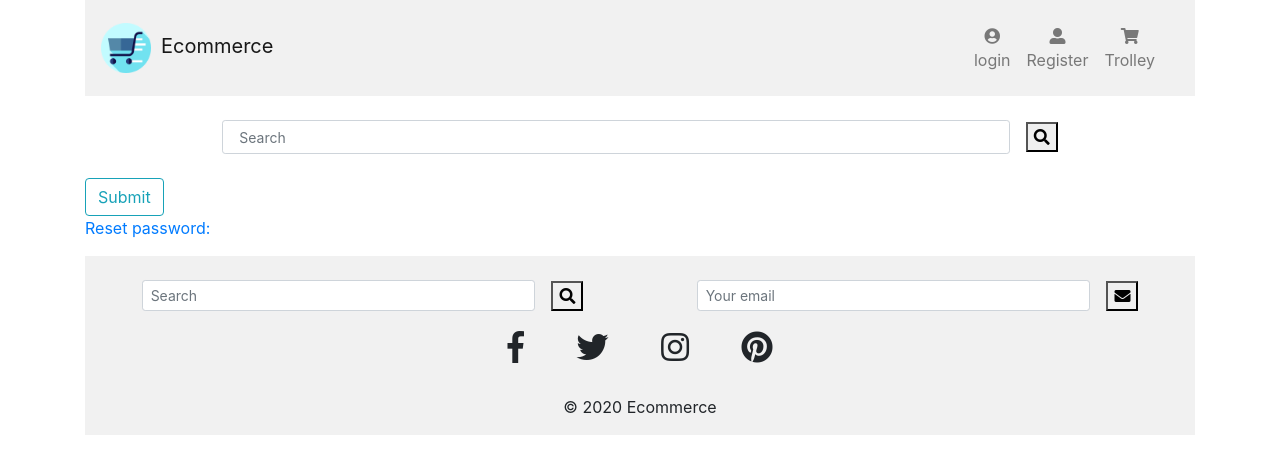
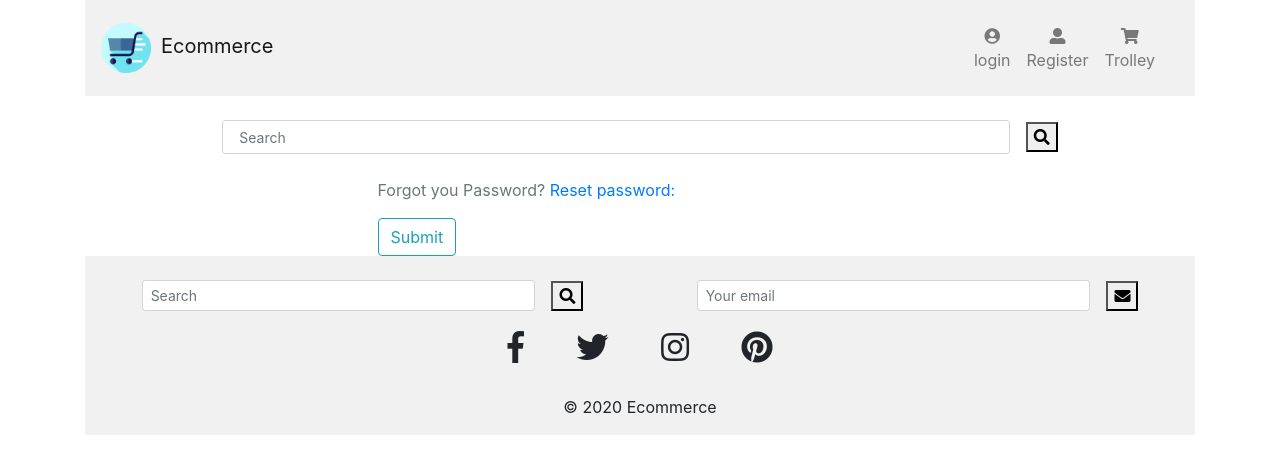
Before and after one commit to Luciano-Lima/ecommerce, a Django app: template accounts/templates/login.html in a window 1280 px wide. Shown: the top 474 px of the page. Run offline with Django 3.2, Linux system fonts and the light colour scheme; the template is opened without the code that fills it, so the values that code supplies are empty; some libraries are stand-ins or nearby versions.

Commit message:
Added password reset

```diff
--- a/accounts/templates/login.html
+++ b/accounts/templates/login.html
@@ -1,16 +1,23 @@
 {% extends 'base.html' %}
+{% load bootstrap_tags %}
+{% block page_title %}Login{% endblock %}
 
-{% load bootstrap_tags %}
 
-{% block page_title %}Login Page{% endblock %}
 
 
 
 {% block content %}
-<form method="POST">
-    {% csrf_token %}
-    {{ login_form | as_bootstrap }}
-    <button type="submit" class="btn btn-outline-info">Submit</button>
-</form>
-<p><a href="{% url 'password_reset' %}">Reset password:</a></p>
+<div class="container">
+    <div class="row">
+        <div class="class col-md-6 offset-3">
+            <form method="POST">
+                {% csrf_token %}
+                {{ login_form | as_bootstrap }}
+                <p class="text-muted">Forgot you Password?<a href="{% url 'password_reset' %}"> Reset password:</a></p>
+                <button type="submit" class="btn btn-outline-info">Submit</button>
+            </form>
+
+        </div>
+    </div>
+</div>
 {% endblock %}
```
